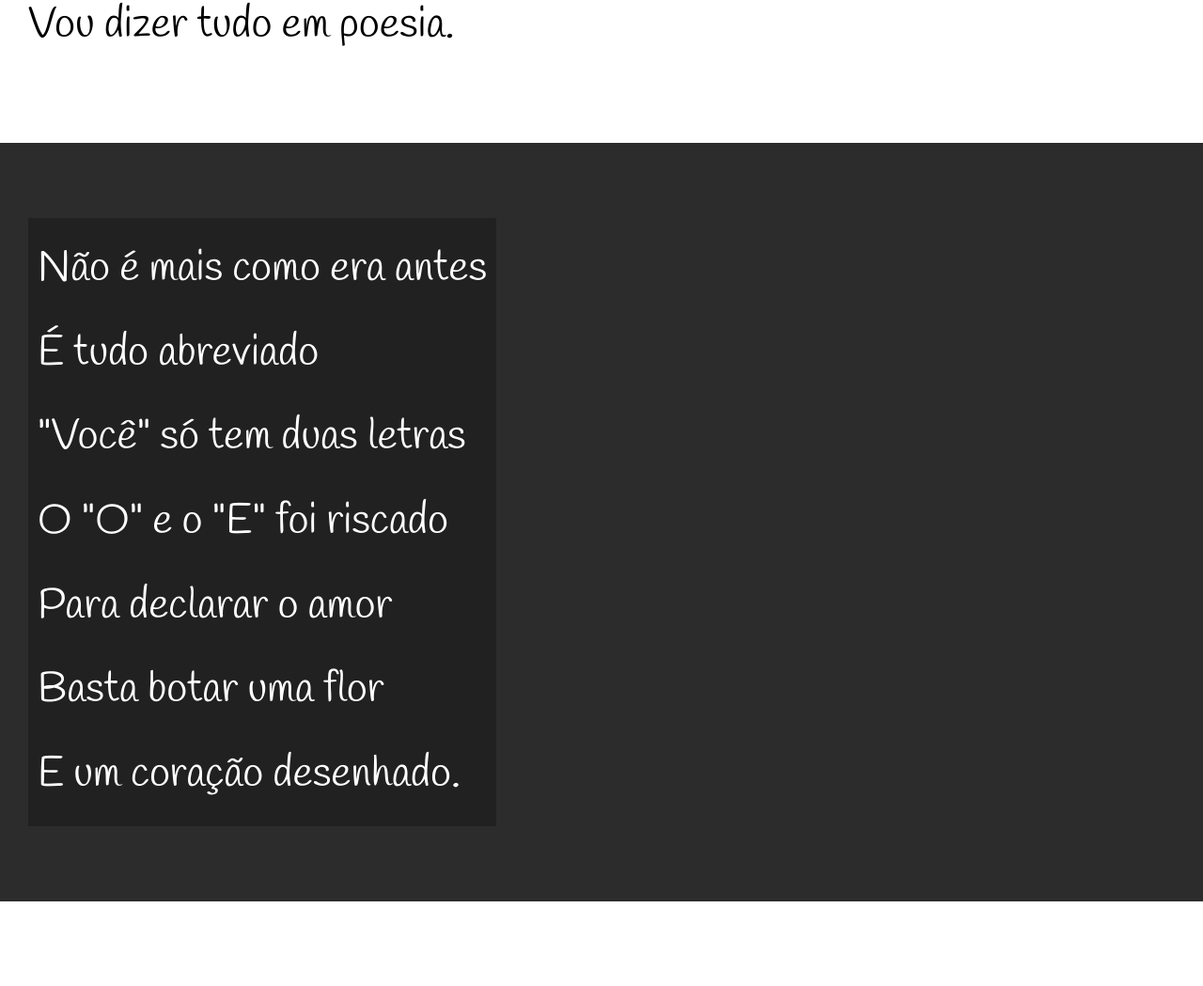
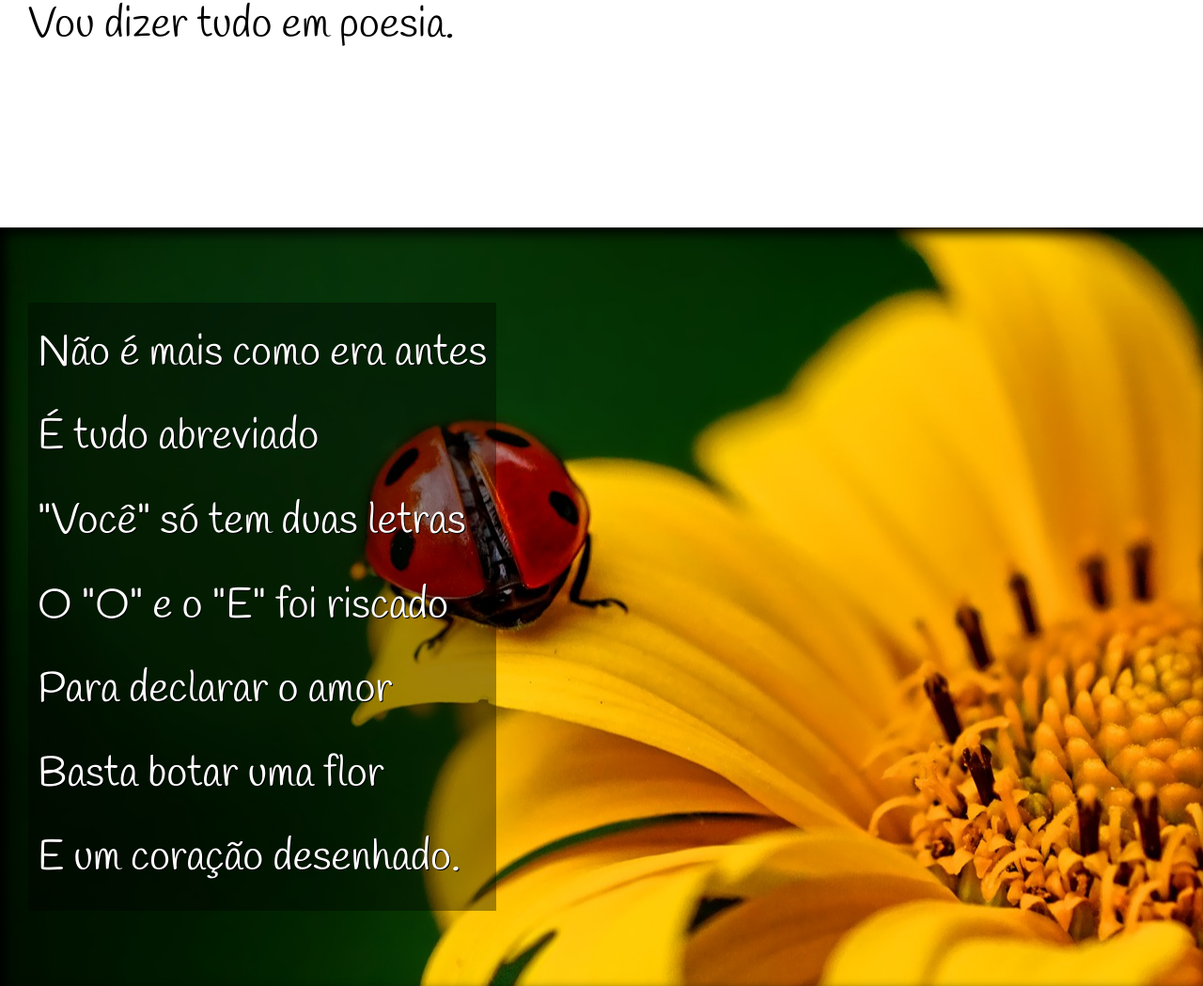
Before and after one commit to EduardoHRVitorino/projeto-cordel, a plain HTML site: page index.html in a window 1280 px wide. Shown: the part 840-1889 px from the top of the page at 94% size. Drawn offline with Linux system fonts and the light colour scheme.

Commit message:
10/02 13:50

```diff
--- a/estilo/style.css
+++ b/estilo/style.css
@@ -42,17 +42,36 @@ section{
     line-height: 2em;
     padding-left: 30px;
 }
+section > p {
+    padding-bottom: 2em;
+    font-size: bold;
 
+}
 section.normal{
     background-color: white;
     color: black;
 }
 section.imagem{
-    background-color: rgb(45, 44, 44);
+    background-color: rgba(45, 44, 44, 0.192);
+    background-attachment: fixed;
+    box-shadow: inset 6px 6px 13px 0px black;
+
     color: white;
 }
+section#img01 {
+    background-image: url(../imagens/background001.jpg);
+    background-position: right center;
+
+}
+section#img02 {
+    background-image: url(../imagens/background002.jpg);
+
+}
+
 section.imagem > p {
+    background-size: cover;
     padding: 10px;
     display: inline-block;
-    background-color: rgba(0, 0, 0, 0.253);
+    text-shadow: 1px 1px 0px  black;
+    background-color: rgba(0, 0, 0, 0.368);
 }
--- a/index.html
+++ b/index.html
@@ -31,7 +31,7 @@
     </section>
 
 
-    <section class="imagem">
+    <section class="imagem" id="img01">
         <p>
             Não é mais como era antes  <br>
             É tudo abreviado <br>
@@ -69,7 +69,7 @@
 
 
 
-    <section class="imagem">
+    <section class="imagem" id="img02">
         <p>
             Tenho saudade das cartas <br>
             Escritas com a própria mão <br>
```
